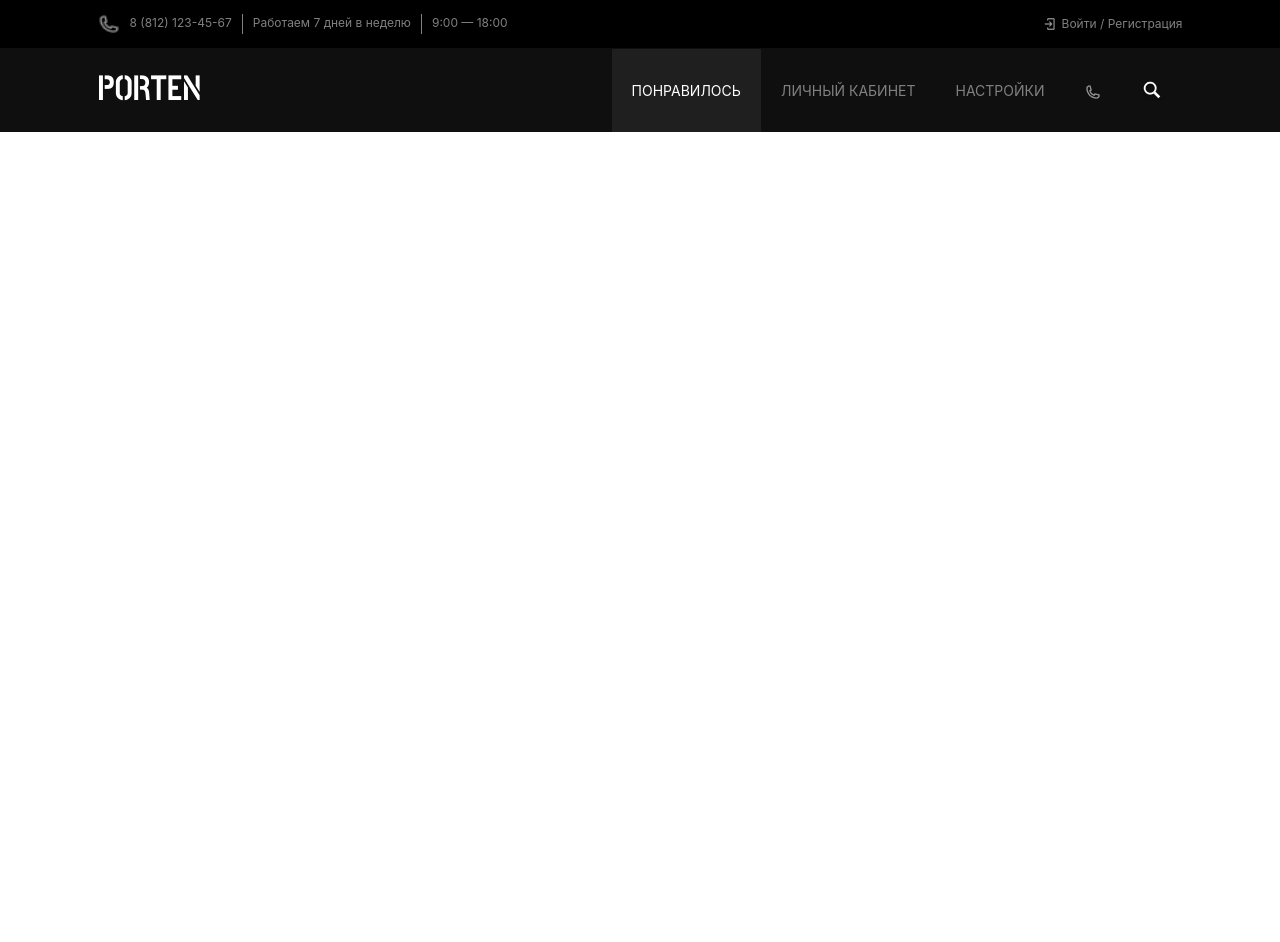
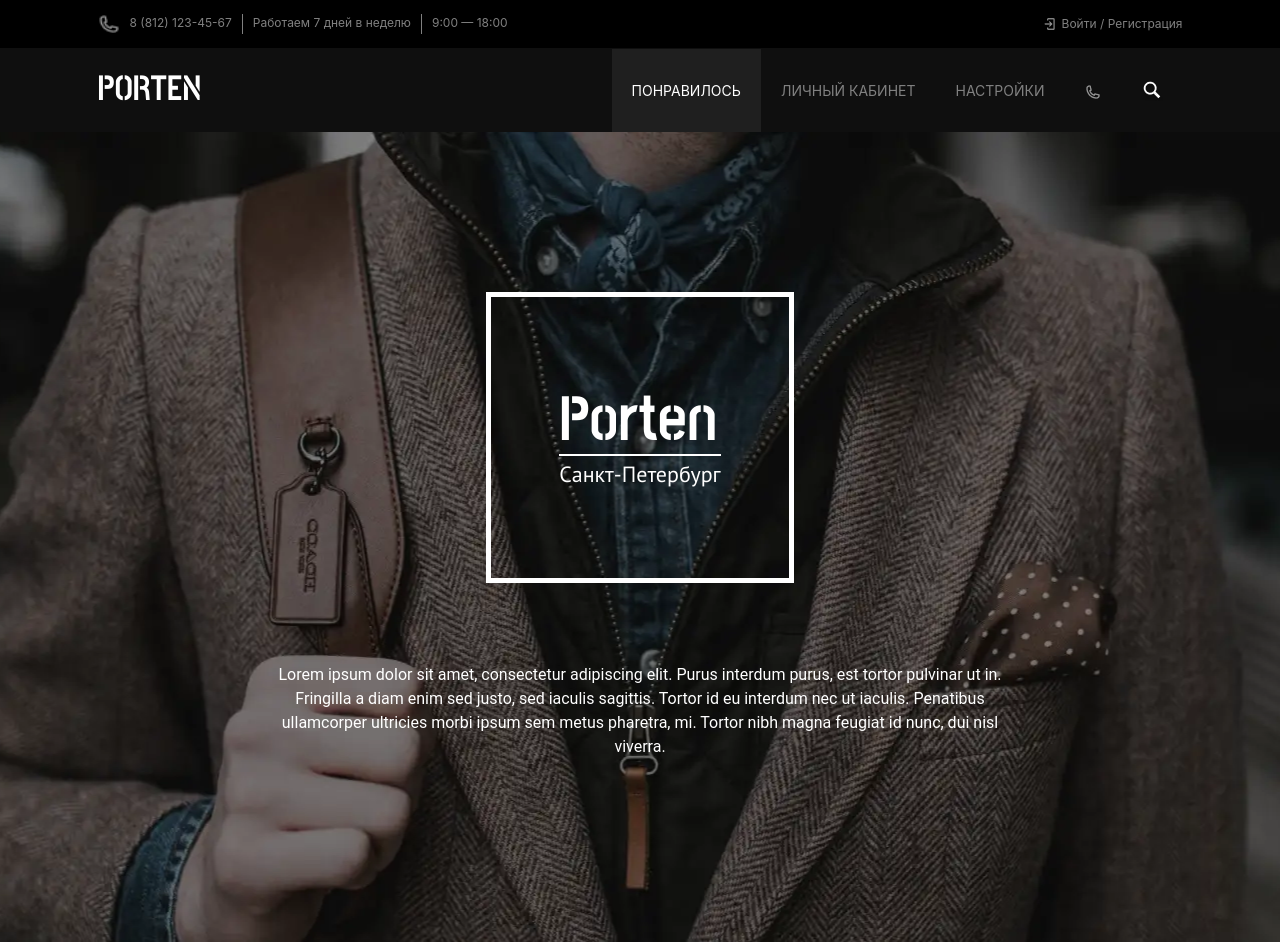
Before and after one commit to Bereh228/store, a plain HTML site: page store/index.html in a window 1280 px wide. Before the commit the page ends 800 px from the top, so only its background shows below. Drawn offline with nearby package versions, Linux system fonts and the light colour scheme; files whose address does not match are found by name.

Commit message:
add main block

```diff
--- /dev/null
+++ b/#src/scss/main.scss
@@ -0,0 +1,45 @@
+.main{
+    min-height: 810px;
+    padding: 160px 0;
+    background: url('../img/main_bg.png') center (center/cover) no-repeat;
+    background-attachment: fixed!important;
+    &__wrapper{
+        display: flex;
+        flex-direction: column;
+        align-items: center;
+        justify-content: center;
+        color: $white;
+        max-width: 730px;
+        margin: 0 auto;
+    }
+    &__title{
+        border: 5px solid $white;
+        padding: 93px 68px;
+        margin-bottom: 80px;
+    }
+    &-header{
+        font-family: 'PostNoBillsJaffna', serif;
+        line-height: 1;
+        font-size: 6.4rem;
+        &:after{
+            content: '';
+            display: block;
+            background-color: #fff;
+            height: 2px;
+            margin-bottom: 7px;
+        }
+    }
+    &-text{
+        font-size: 2.2rem;
+        font-family: 'PT Sans', sans-serif;
+        font-weight: regular;
+        line-height: 1;
+    }
+    &__descr{
+        font-family: 'Roboto';
+        font-weight: light;
+        line-height: 1.5;
+        font-size: 1.6rem;
+        text-align: center;
+    }
+}
--- a/#src/scss/style.scss
+++ b/#src/scss/style.scss
@@ -15,7 +15,8 @@
 
 
 @import 'header';
-
+@import 'main';
+@import 'collection';
 
 html{
     font-size: 62.5%;
--- a/store/index.html
+++ b/store/index.html
@@ -55,7 +55,7 @@
     <div class="header__bottom">
         <div class="container">
             <div class="header__bottom-wrapper">
-                <div class="header-logo">
+                <div class="header-logo title__block">
                     <a href="#">Porten</a>
                 </div>
                 <nav class="nav" role="header-nav">
@@ -71,7 +71,19 @@
     </div>
 </header>
 
-  <main class="main" role="main_block"></main>
+  <main class="main" role="main_block">
+    <div class="container">
+        <div class="main__wrapper">
+            <div class="main__title">
+                <div class="main-header title__block">Porten</div>
+                <div class="main-text">Санкт-Петербург</div>
+            </div>
+            <div class="main__descr">
+                Lorem ipsum dolor sit amet, consectetur adipiscing elit. Purus interdum purus, est tortor pulvinar ut in. Fringilla a diam enim sed justo, sed iaculis sagittis. Tortor id eu interdum nec ut iaculis. Penatibus ullamcorper ultricies morbi ipsum sem metus pharetra, mi. Tortor nibh magna feugiat id nunc, dui nisl viverra.
+            </div>
+        </div>
+    </div>
+</main>
 
     <script src="js/script.min.js"></script>
   </body>
```
Also changed, not shown: #src/_header.html (+1 -1 lines), #src/_main.html (+13 -1 lines), #src/_collection.html (added), #src/scss/collection.scss (added), store/css/style.css, store/css/style.min.css, store/img/main_bg.webp (added), 2 other files.
